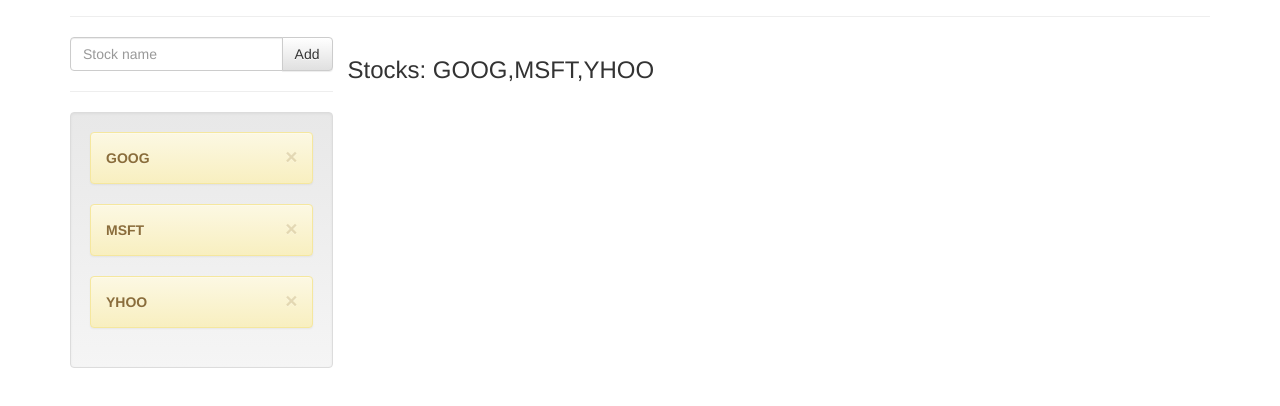
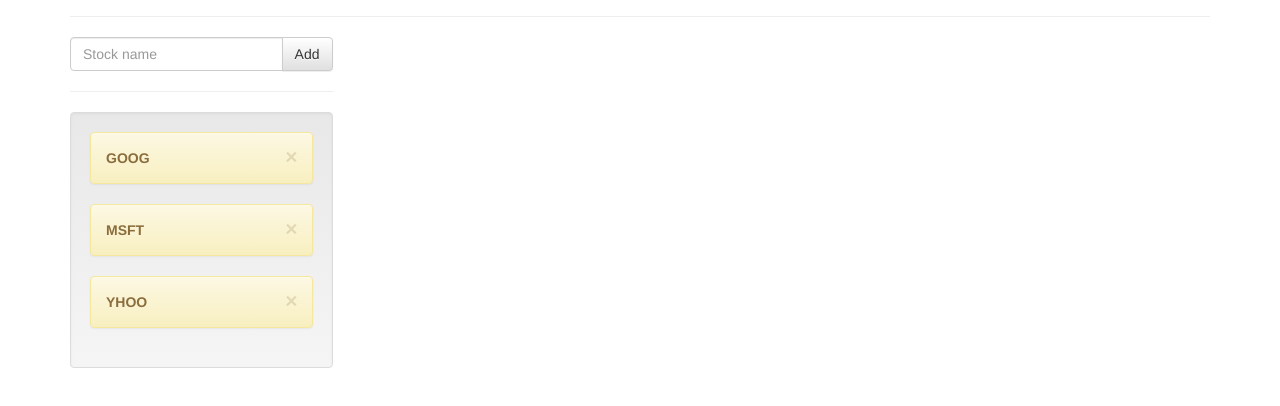
Before and after one commit to HermanFassett/stalk-market, a website: page client/index.html in a window 1280 px wide. Shown: the part 136-542 px from the top of the page. Drawn offline with nearby package versions, Linux system fonts and the light colour scheme; no server answers.

Commit message:
Remove h1

```diff
--- a/client/index.html
+++ b/client/index.html
@@ -45,7 +45,6 @@
         </div>
         <div class="col-xs-9">
           <div class="row">
-            <h3>Stocks: {{stocks.join(",")}}</h3>
             <div id="chartContainer" style="height: auto; width: 100%;"></div>
           </div>
         </div>
```
